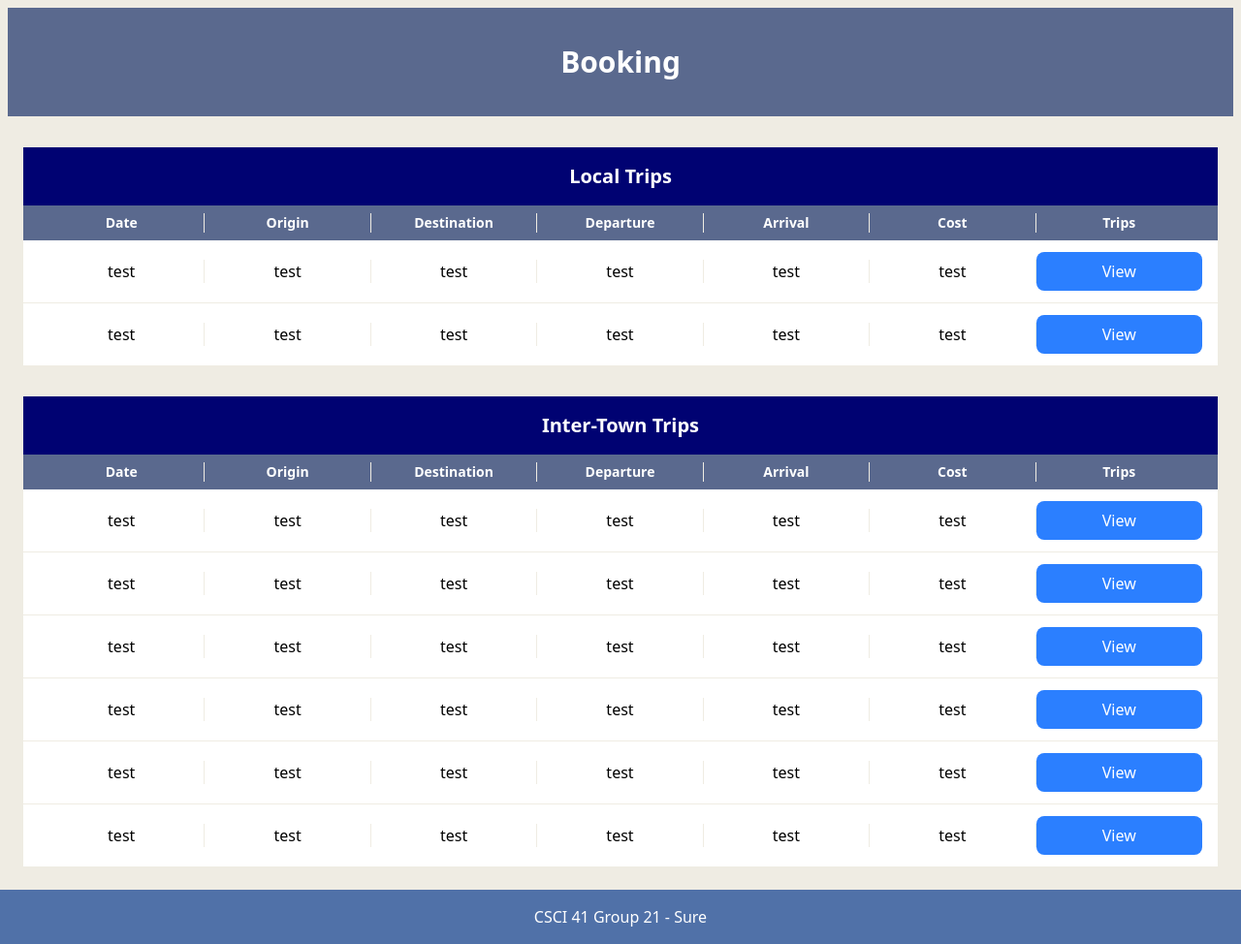
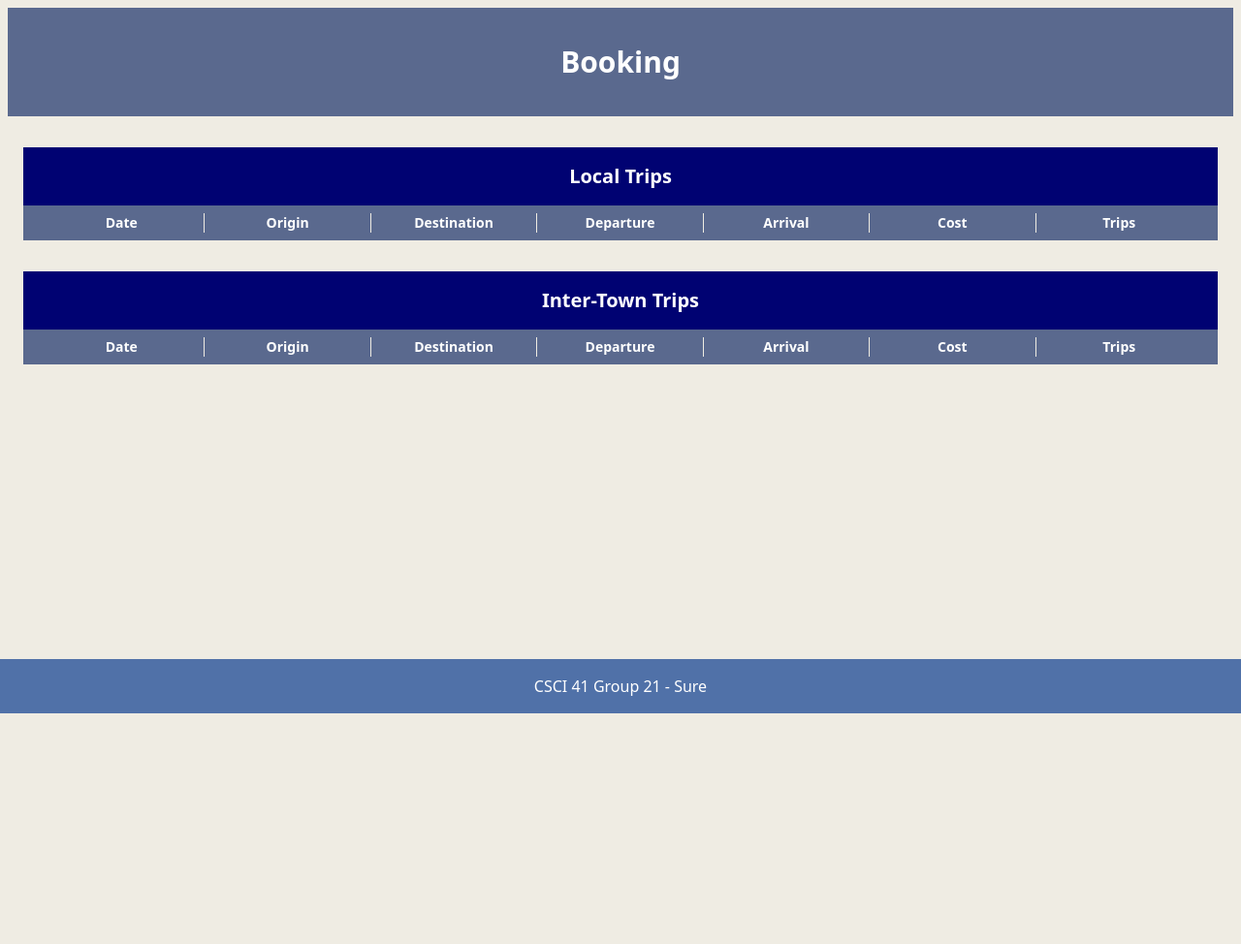
Before and after one commit to youth-of-may/CSCI41-Sure, a Django app: page /booking/ in a window 1280 px wide. Shown: the part 64-1038 px from the top of the page at 97% size. After the commit the page ends 800 px from the top, so only its background shows below. Run offline with Django 5.2, Linux system fonts and the light colour scheme; tables that the repository leaves empty hold one stand-in row (values such as "Sample post").

Commit message:
Made booking.html iterate through trip entries, fixed alignment for local trips on trip_detail page

```diff
--- a/tirrianTrains/trainapp/templates/trainapp/booking.html
+++ b/tirrianTrains/trainapp/templates/trainapp/booking.html
@@ -32,32 +32,21 @@ Booking
 
         <!-- body -->
         <ul class=" bg-white divide-y divide-[#EFECE3]">
+            {% for l in local_trips %}
                 <li class="divide-x divide-[#EFECE3] grid grid-cols-7 items-center px-4 py-3 text-center">
-              <ul> test </ul>
-              <ul> test </ul>
-              <ul> test </ul>
-              <ul> test </ul>
-              <ul> test </ul>
-              <ul> test </ul>
+                    <span>{{l.tripDate}}</span>
+                    <span>{{l.originStation}}</span>
+                    <span>{{l.destinationStation}}</span>
+                    <span>{{l.departureTime}}</span>
+                    <span>{{l.arrivalTime}}</span>
+                    <span>{{l.baseCost}}</span>
                     <a
                         class="bg-blue-500 text-white rounded-lg px-4 py-2 hover:bg-blue-600"
                     >
                         View
                     </a>
                 </li>
-          <li class="divide-x divide-[#EFECE3] grid grid-cols-7 items-center px-4 py-3 text-center">
-              <ul> test </ul>
-              <ul> test </ul>
-              <ul> test </ul>
-              <ul> test </ul>
-              <ul> test </ul>
-              <ul> test </ul>
-              <a
-                  class="bg-blue-500 text-white rounded-lg px-4 py-2 hover:bg-blue-600"
-              >
-                  View
-              </a>
-          </li>
+            {% endfor %}
         </ul>
       </div>
 
@@ -80,84 +69,21 @@ Booking
 
         <!-- body -->
         <ul class=" bg-white divide-y divide-[#EFECE3]">
+            {% for i in intertown_trips %}
                 <li class="divide-x divide-[#EFECE3] grid grid-cols-7 items-center px-4 py-3 text-center">
-              <ul> test </ul>
-              <ul> test </ul>
-              <ul> test </ul>
-              <ul> test </ul>
-              <ul> test </ul>
-              <ul> test </ul>
+                    <span>{{i.tripDate}}</span>
+                    <span>{{i.originStation}}</span>
+                    <span>{{i.destinationStation}}</span>
+                    <span>{{i.departureTime}}</span>
+                    <span>{{i.arrivalTime}}</span>
+                    <span>{{i.baseCost}}</span>
                     <a
                         class="bg-blue-500 text-white rounded-lg px-4 py-2 hover:bg-blue-600"
                     >
                         View
                     </a>
                 </li>
-          <li class="divide-x divide-[#EFECE3] grid grid-cols-7 items-center px-4 py-3 text-center">
-              <ul> test </ul>
-              <ul> test </ul>
-              <ul> test </ul>
-              <ul> test </ul>
-              <ul> test </ul>
-              <ul> test </ul>
-              <a
-                  class="bg-blue-500 text-white rounded-lg px-4 py-2 hover:bg-blue-600"
-              >
-                  View
-              </a>
-          </li>
-          <li class="divide-x divide-[#EFECE3] grid grid-cols-7 items-center px-4 py-3 text-center">
-              <ul> test </ul>
-              <ul> test </ul>
-              <ul> test </ul>
-              <ul> test </ul>
-              <ul> test </ul>
-              <ul> test </ul>
-              <a
-                  class="bg-blue-500 text-white rounded-lg px-4 py-2 hover:bg-blue-600"
-              >
-                  View
-              </a>
-          </li>
-          <li class="divide-x divide-[#EFECE3] grid grid-cols-7 items-center px-4 py-3 text-center">
-              <ul> test </ul>
-              <ul> test </ul>
-              <ul> test </ul>
-              <ul> test </ul>
-              <ul> test </ul>
-              <ul> test </ul>
-              <a
-                  class="bg-blue-500 text-white rounded-lg px-4 py-2 hover:bg-blue-600"
-              >
-                  View
-              </a>
-          </li>
-          <li class="divide-x divide-[#EFECE3] grid grid-cols-7 items-center px-4 py-3 text-center">
-              <ul> test </ul>
-              <ul> test </ul>
-              <ul> test </ul>
-              <ul> test </ul>
-              <ul> test </ul>
-              <ul> test </ul>
-              <a
-                  class="bg-blue-500 text-white rounded-lg px-4 py-2 hover:bg-blue-600"
-              >
-                  View
-              </a>
-          </li>
-          <li class="divide-x divide-[#EFECE3] grid grid-cols-7 items-center px-4 py-3 text-center">
-              <ul> test </ul>
-              <ul> test </ul>
-              <ul> test </ul>
-              <ul> test </ul>
-              <ul> test </ul>
-              <ul> test </ul>
-              <a
-                  class="bg-blue-500 text-white rounded-lg px-4 py-2 hover:bg-blue-600"
-              >
-                  View
-              </a>
-          </li>
+            {% endfor %}
         </ul>
       </div>
     </div>
--- a/tirrianTrains/trainapp/templates/trainapp/trip_schedule/trips_detail.html
+++ b/tirrianTrains/trainapp/templates/trainapp/trip_schedule/trips_detail.html
@@ -22,12 +22,12 @@
             <div>Destination</div>
             <div>Departure</div>
             <div>Arrival</div>
-            <div>Duration</div>
+            <div>Duration (Mins)</div>
             <div>Cost</div>
         </div>
         <ul class=" bg-white divide-y divide-[#EFECE3]">
         {% for l in local %}
-            <li class="divide-x divide-[#EFECE3] grid grid-cols-3 items-center px-4 py-3 text-center">
+            <li class="divide-x divide-[#EFECE3] grid grid-cols-7 items-center px-4 py-3 text-center">
                 <span>{{l.trainID}} </span>
                 <span>{{l.Origin}} </span>
                 <span>{{l.Destination}} </span>
@@ -50,7 +50,7 @@
             <div>Destination</div>
             <div>Departure</div>
             <div>Arrival</div>
-            <div>Duration</div>
+            <div>Duration (Mins)</div>
             <div>Cost</div>
         </div>
         <ul class=" bg-white divide-y divide-[#EFECE3]">
```
Lines whose indentation alone changed are shown as unchanged.
